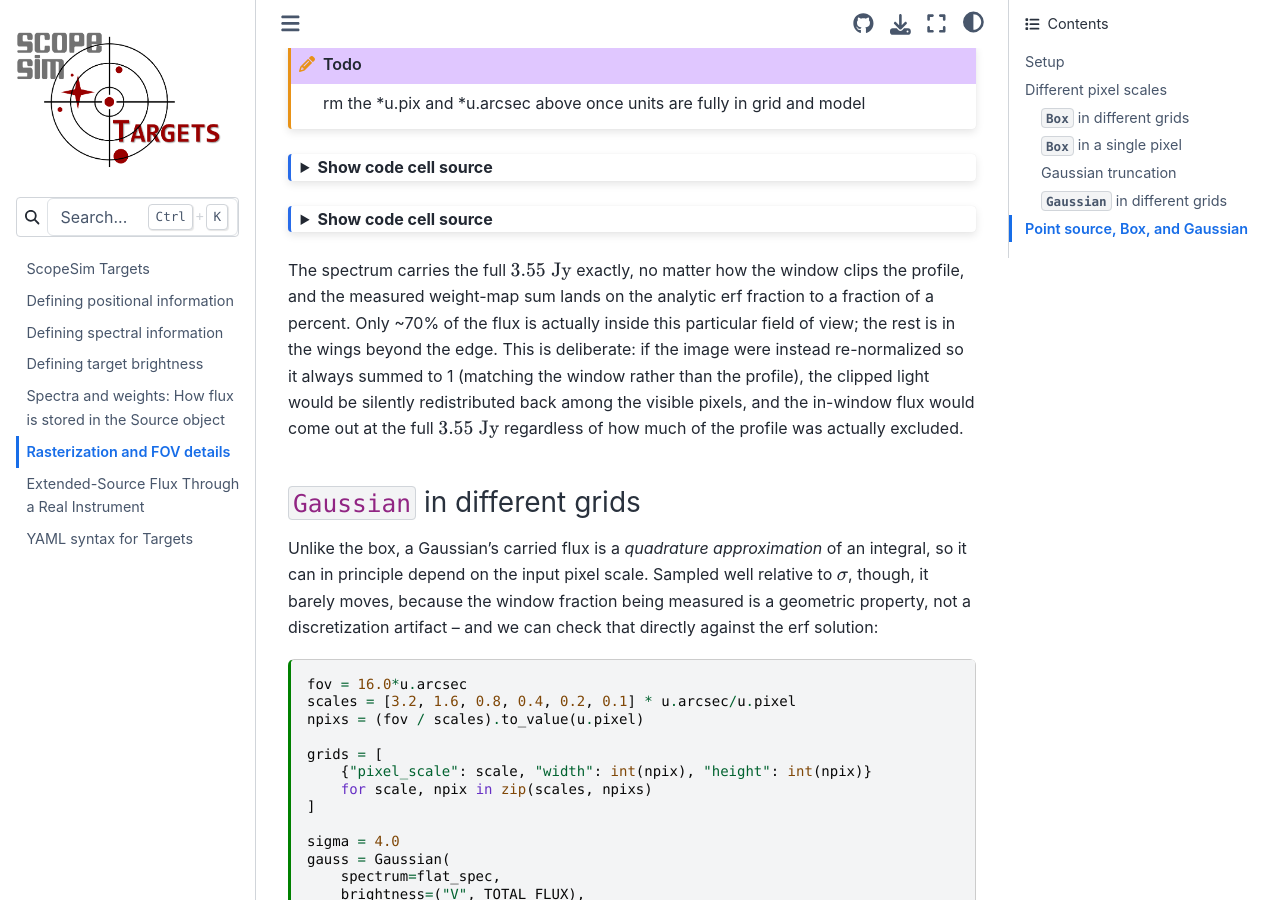
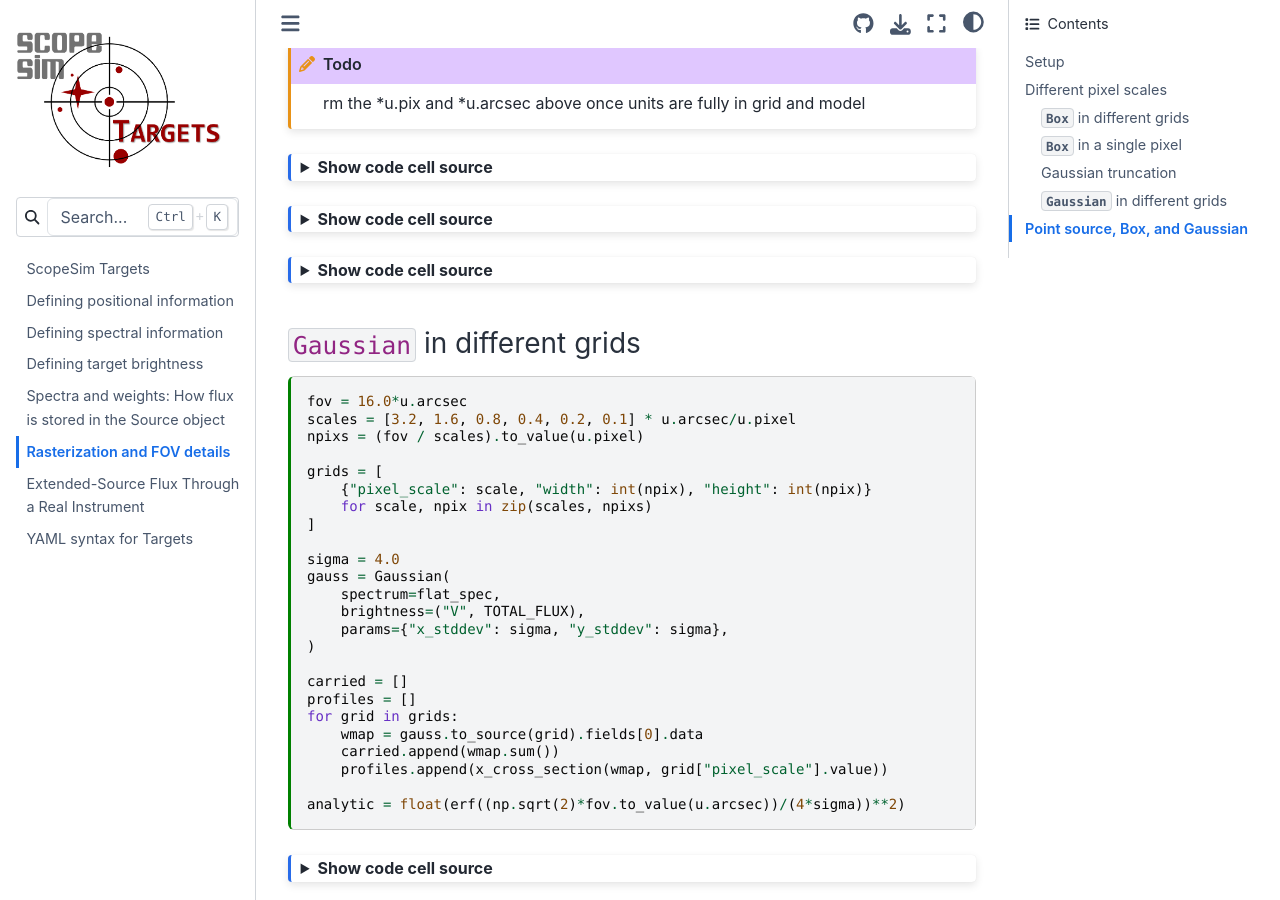
Before and after one commit to AstarVienna/scopesim-targets, a Sphinx documentation site: the page built from docs/flux_construction.md, in a window 1280 px wide and 900 px high, scrolled down 3946 px. Built offline with Sphinx 7.4.7 and the Sphinx Book theme 1.1.4, drawn with Linux system fonts in a browser that asks for light colours.

Commit message:
debug docs

````diff
--- a/docs/flux_construction.md
+++ b/docs/flux_construction.md
@@ -400,33 +400,29 @@
 ```{code-cell} ipython3
 :tags: [hide-input]
 pd.DataFrame({
-    "quantity": [
-        "weightmap sum",
-        "analytic window fraction",
-        "total flux in spectrum",
-        "in-window flux (fraction \u00d7 total)"
-    ],
-    "value": [
-        fraction,
-        analytic,
-        spec_total.round(),
-        in_window.round(),
-    ],
+    "quantity": ["weightmap sum", "analytic window fraction"],
+    "value": [fraction, analytic],
 }).style.format({"value": "{:.3f}"}
 ).set_table_attributes("class='dataframe'"
 ).set_table_styles(tbl_sty).hide(axis="index")
 ```
+```{code-cell} ipython3
+:tags: [hide-input]
+pd.DataFrame({
+    "quantity": [
+        "total flux in spectrum",
+        "in-window flux (fraction \u00d7 total)"
+    ],
+    "value": [spec_total, in_window],
+}).style.format({"value": "{:.1f}"}
+).set_table_attributes("class='dataframe'"
+).set_table_styles(tbl_sty).hide(axis="index")
+```
 
-The spectrum carries the full {math}`3.55\;\mathrm{Jy}` exactly, no matter how the window clips the profile, and the measured weight-map sum lands on the analytic erf fraction to a fraction of a percent.
-Only ~70% of the flux is actually inside this particular field of view; the rest is in the wings beyond the edge.
-This is deliberate: if the image were instead re-normalized so it always summed to 1 (matching the window rather than the profile),
-the clipped light would be silently redistributed back among the visible pixels,
-and the in-window flux would come out at the full {math}`3.55\;\mathrm{Jy}` regardless of how much of the profile was actually excluded.
+
 
 ### `Gaussian` in different grids
-Unlike the box, a Gaussian's carried flux is a *quadrature approximation* of an integral, so it can in principle depend on the input pixel scale.
-Sampled well relative to {math}`\sigma`, though, it barely moves, because the window fraction being measured is a geometric property,
-not a discretization artifact -- and we can check that directly against the erf solution:
+
 
 ```{code-cell} ipython3
 fov = 16.0*u.arcsec
````
